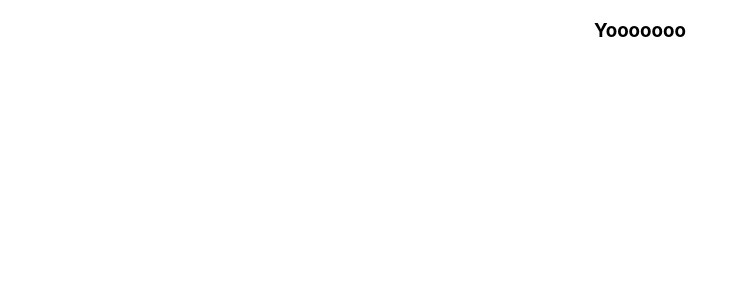
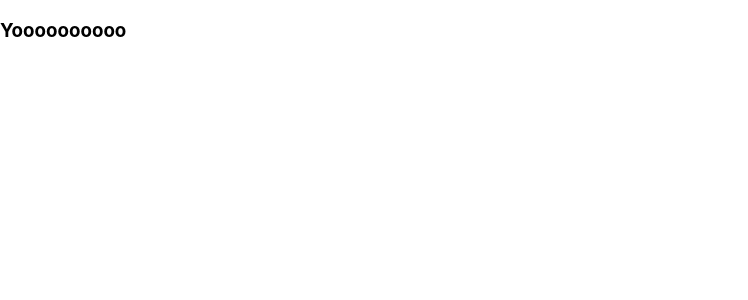
Before and after one commit to J-Henny/Portfolio, a React (Create React App) app in the folder frontend/: page / in a window 1280 px wide. Shown: the top 300 px of the page, without its empty margins (0-748 px from the left). Built offline with nearby package versions, Linux system fonts and the light colour scheme.

Commit message:
updating gitignore

```diff
--- a/frontend/src/App.js
+++ b/frontend/src/App.js
@@ -3,8 +3,8 @@ import './App.css';
 
 function App() {
   return (
-    <div className="App">
-      <h3>Yooooooo</h3>
+    <div>
+      <h3>Yoooooooooo</h3>
     </div>
   );
 }
```
Also changed, not shown: 1 other file (tests, documents, lock files or other folders).
